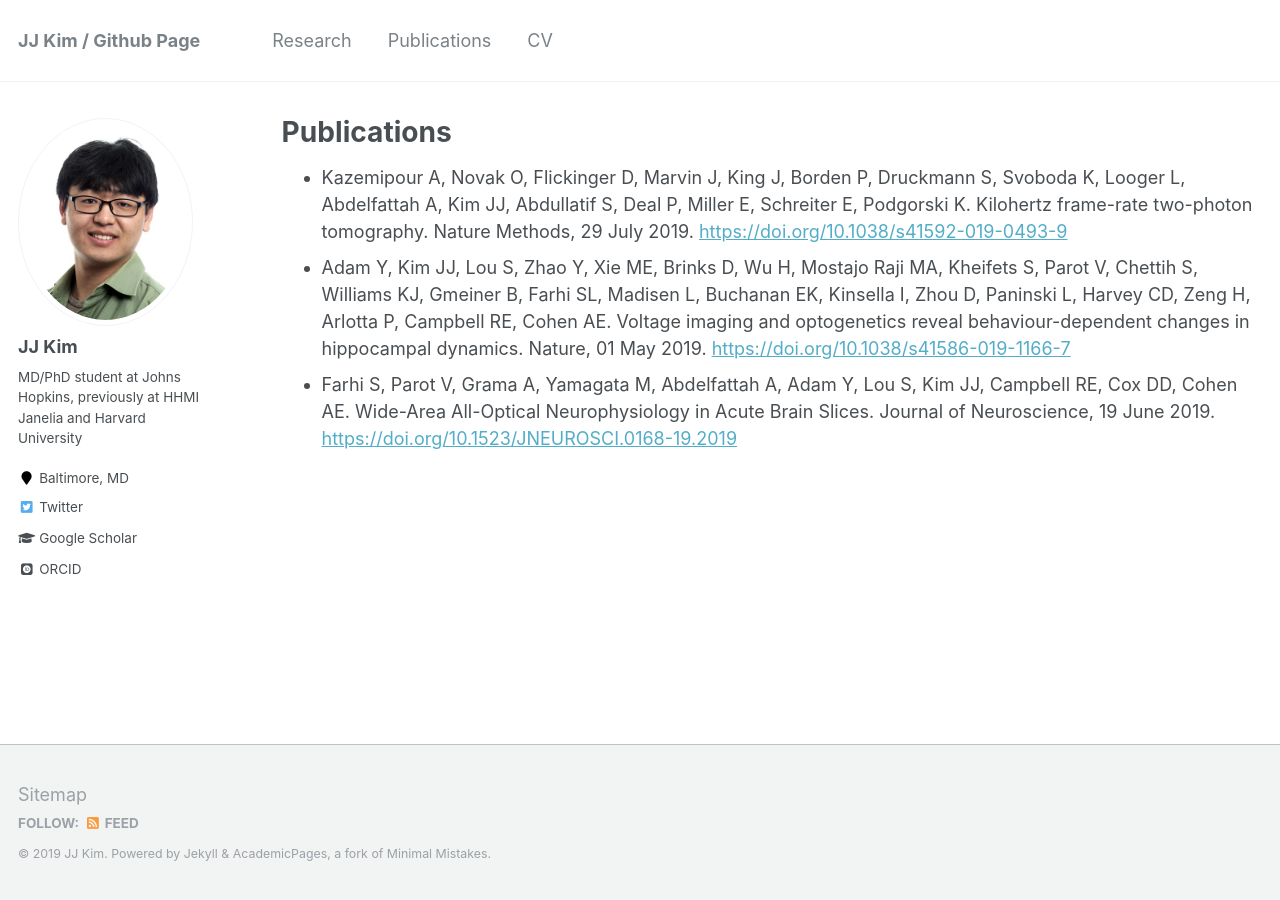
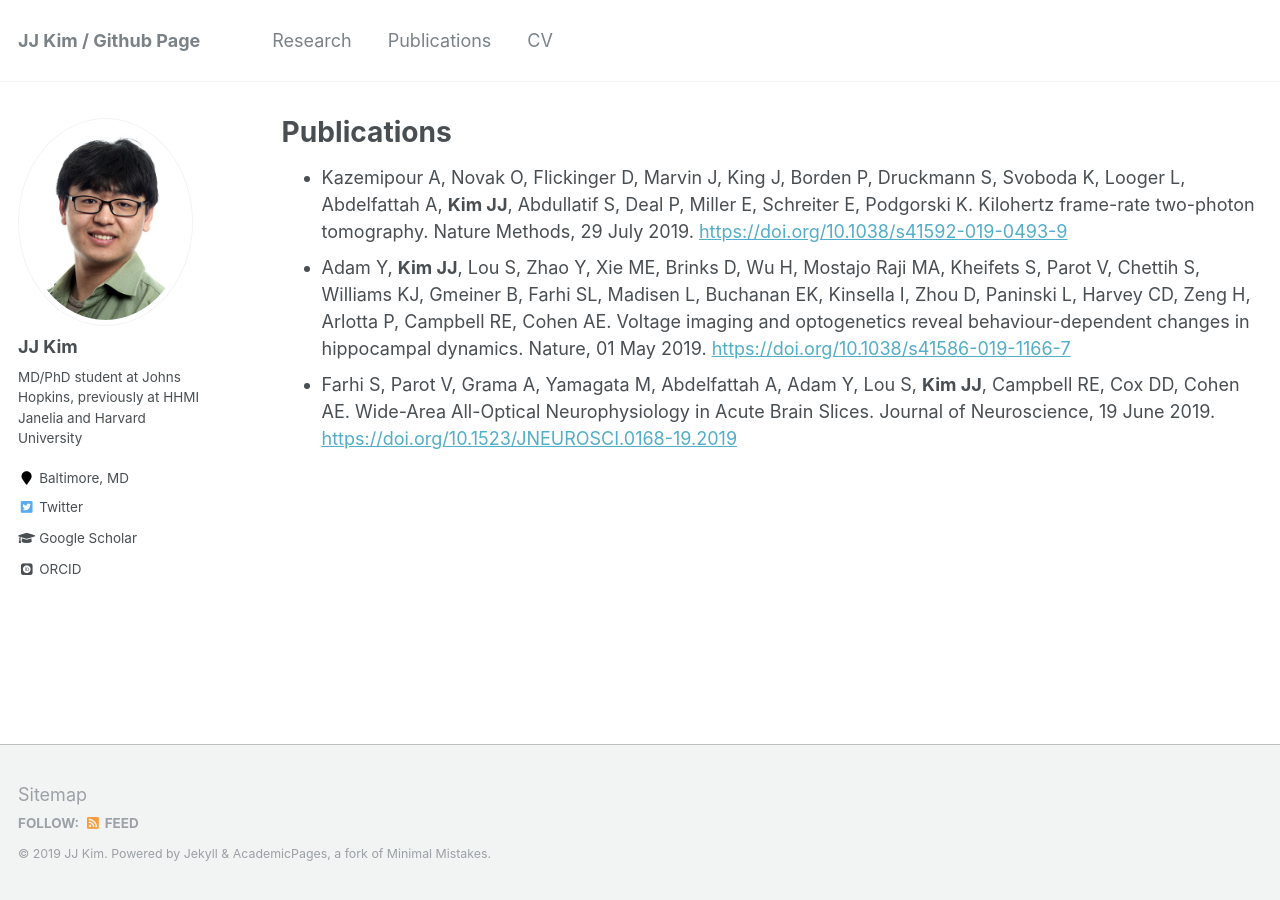
Before and after one commit to jeongjunjjkim/jeongjunjjkim.github.io, a Jekyll site: the page built from _pages/publications.md, in a window 1280 px wide. Built offline with Jekyll 4.4.1, drawn with Linux system fonts in a browser that asks for light colours; some web fonts are replaced.

```diff
--- a/_pages/publications.md
+++ b/_pages/publications.md
@@ -12,7 +12,6 @@ author_profile: true
 {% include base_path %}
 
 * Kazemipour A, Novak O, Flickinger D, Marvin J, King J, Borden P, Druckmann S, Svoboda K, Looger L,
-Abdelfattah A, Kim JJ, Abdullatif S, Deal P, Miller E, Schreiter E, Podgorski K. Kilohertz frame-rate two-photon tomography. Nature Methods, 29 July 2019. [https://doi.org/10.1038/s41592-019-0493-9](https://doi.org/10.1038/s41592-019-0493-9)
-* Adam Y, Kim JJ, Lou S, Zhao Y, Xie ME, Brinks D, Wu H, Mostajo Raji MA, Kheifets S, Parot V, Chettih S, Williams KJ, Gmeiner B, Farhi SL, Madisen L, Buchanan EK, Kinsella I, Zhou D, Paninski L, Harvey CD, Zeng H, Arlotta P, Campbell RE, Cohen AE. Voltage imaging and optogenetics reveal behaviour-dependent changes in hippocampal dynamics. Nature, 01 May 2019. [https://doi.org/10.1038/s41586-019-1166-7](https://doi.org/10.1038/s41586-019-1166-7)
-* Farhi S, Parot V, Grama A, Yamagata M, Abdelfattah A, Adam Y, Lou S, Kim JJ, Campbell RE, Cox DD,
-Cohen AE. Wide-Area All-Optical Neurophysiology in Acute Brain Slices. Journal of Neuroscience, 19 June 2019. [https://doi.org/10.1523/JNEUROSCI.0168-19.2019](https://doi.org/10.1523/JNEUROSCI.0168-19.2019)
+Abdelfattah A, **Kim JJ**, Abdullatif S, Deal P, Miller E, Schreiter E, Podgorski K. Kilohertz frame-rate two-photon tomography. Nature Methods, 29 July 2019. [https://doi.org/10.1038/s41592-019-0493-9](https://doi.org/10.1038/s41592-019-0493-9)
+* Adam Y, **Kim JJ**, Lou S, Zhao Y, Xie ME, Brinks D, Wu H, Mostajo Raji MA, Kheifets S, Parot V, Chettih S, Williams KJ, Gmeiner B, Farhi SL, Madisen L, Buchanan EK, Kinsella I, Zhou D, Paninski L, Harvey CD, Zeng H, Arlotta P, Campbell RE, Cohen AE. Voltage imaging and optogenetics reveal behaviour-dependent changes in hippocampal dynamics. Nature, 01 May 2019. [https://doi.org/10.1038/s41586-019-1166-7](https://doi.org/10.1038/s41586-019-1166-7)
+* Farhi S, Parot V, Grama A, Yamagata M, Abdelfattah A, Adam Y, Lou S, **Kim JJ**, Campbell RE, Cox DD, Cohen AE. Wide-Area All-Optical Neurophysiology in Acute Brain Slices. Journal of Neuroscience, 19 June 2019. [https://doi.org/10.1523/JNEUROSCI.0168-19.2019](https://doi.org/10.1523/JNEUROSCI.0168-19.2019)
```
Also changed, not shown: _pages/cv.md (+3 -4 lines).
